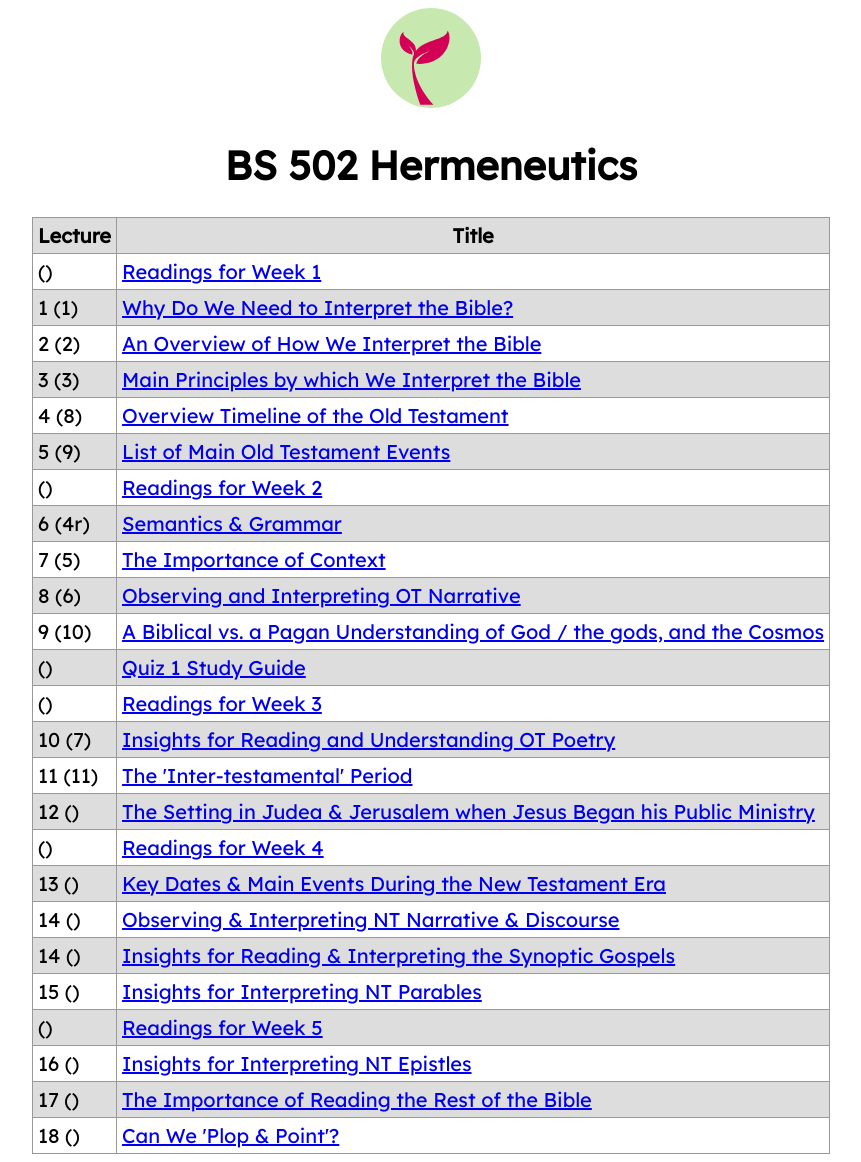
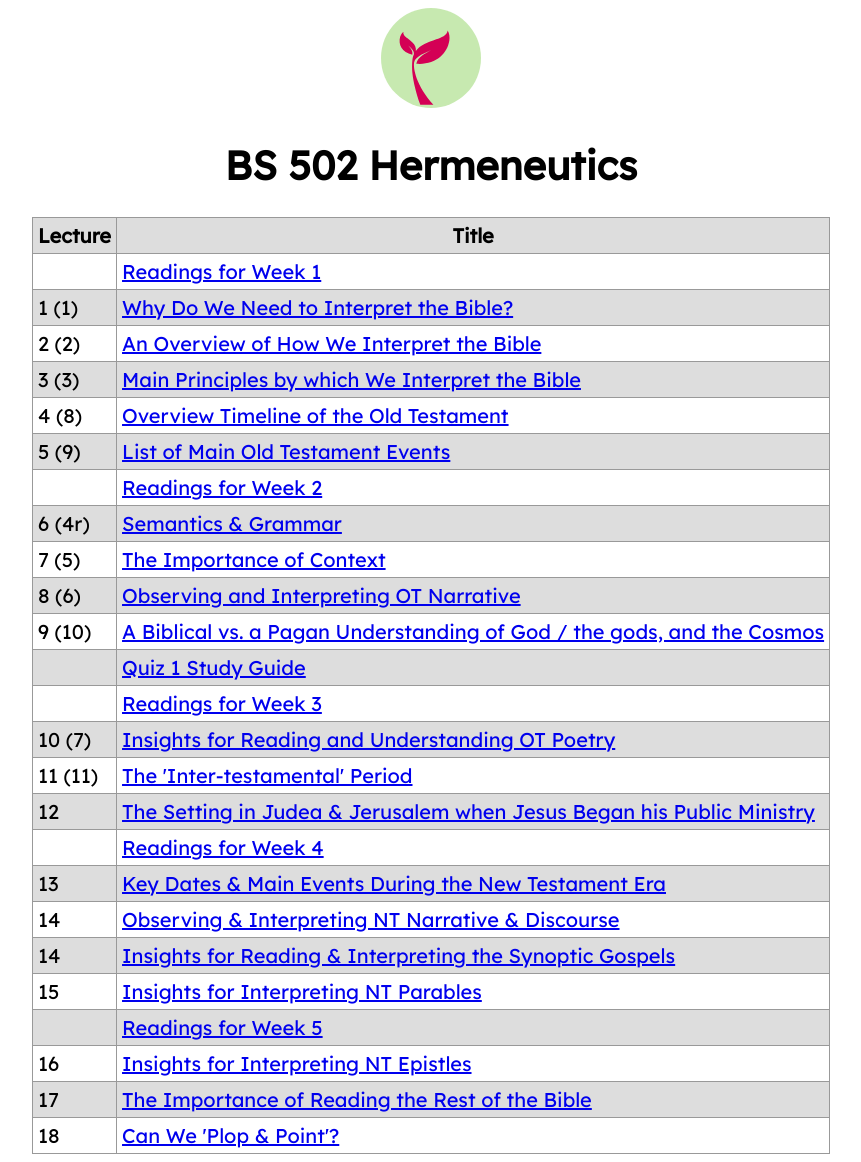
Before and after one commit to GospelTrust/kairos-bs-502, a Jekyll site: the page built from docs/index.html, in a window 1280 px wide. Shown: the whole page, without its empty margins (209-1070 px from the left). Built offline with Jekyll 4.4.1, drawn with Linux system fonts in a browser that asks for light colours.

Commit message:
style: Code wrap, color

```diff
--- a/docs/assets/css/style.css
+++ b/docs/assets/css/style.css
@@ -29,5 +29,10 @@ tr:nth-child(odd) {
 
 .middle-align {
   display: flex;
-  align-items: center;;
+  align-items: center;
 }
+
+code {
+  white-space: pre-wrap;
+  color: brown;
+}
--- a/docs/index.html
+++ b/docs/index.html
@@ -12,7 +12,11 @@ layout: default
     </tr>
     {% for post in site.posts reversed %}
       <tr>
-        <td>{{ post.lecture }} ({{ post.handout }})</td>
+        {% if post.handout %}
+          <td>{{ post.lecture }} ({{ post.handout }})</td>
+        {% else %}
+          <td>{{ post.lecture }}</td>
+        {% endif %}
         <td><a href="{{ post.url }}">{{ post.title }}</a></td>
       </tr>
     {% endfor %}
```
Also changed, not shown: docs/_posts/handouts/11.md (+3 -0 lines).
